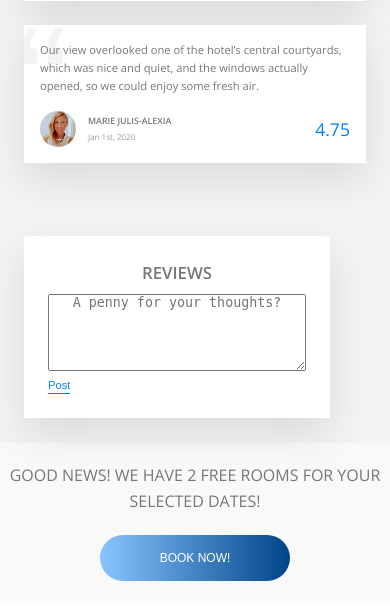
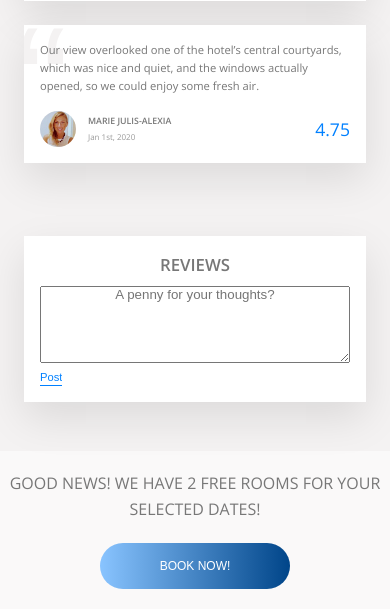
Before and after one commit to lauslim12/intract-social-network, a PHP site: page / in a window 390 px wide. Shown: the part 988-1597 px from the top of the page. Before the commit the page ends 1569 px from the top, so only its background shows below. Run offline with PHP 8.4, Linux system fonts and the light colour scheme; the visitor is signed in with stand-in values (Sample User, id 1); data that the repository does not hold is empty.

Commit message:
Modified CSS code for UI.

```diff
--- a/assets/css/style.css
+++ b/assets/css/style.css
@@ -86,6 +86,9 @@ body {
   @media only screen and (max-width: 56.25em) {
     .legal {
       display: none; } }
+
+.paragraph--center {
+  text-align: center; }
 
 .paragraph:not(:last-of-type) {
   margin-bottom: 2rem; }
@@ -573,7 +576,16 @@ body {
       margin-bottom: 1rem; }
     .description--posts textarea {
       text-align: center;
-      width: 100%; }
+      width: 100%;
+      font-family: 'Open-Sans', sans-serif; }
+    @media only screen and (max-width: 56.25em) {
+      .description--posts {
+        padding: 2rem;
+        margin-right: 3rem; } }
+    @media only screen and (max-width: 37.5em) {
+      .description--posts {
+        margin-right: 0;
+        margin-bottom: 3rem; } }
   @media only screen and (max-width: 56.25em) {
     .description {
       padding: 2rem;
```
